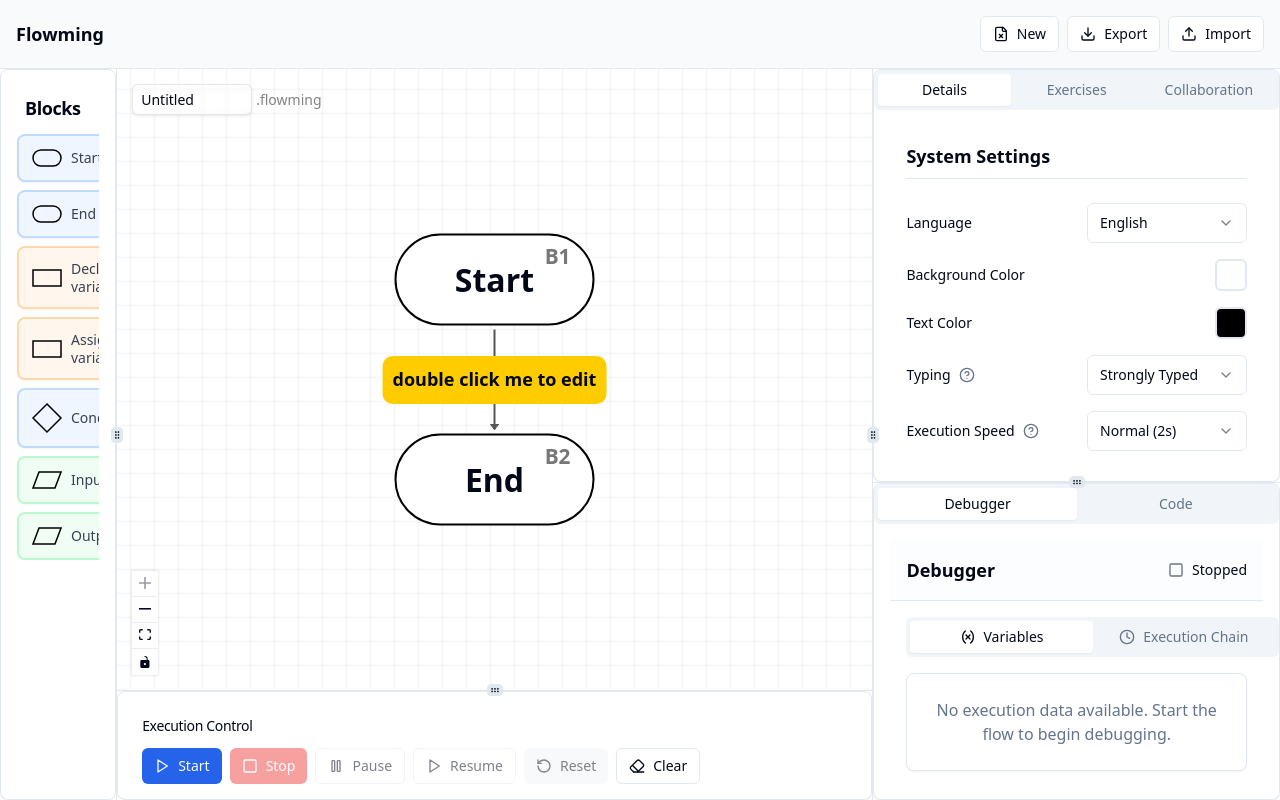
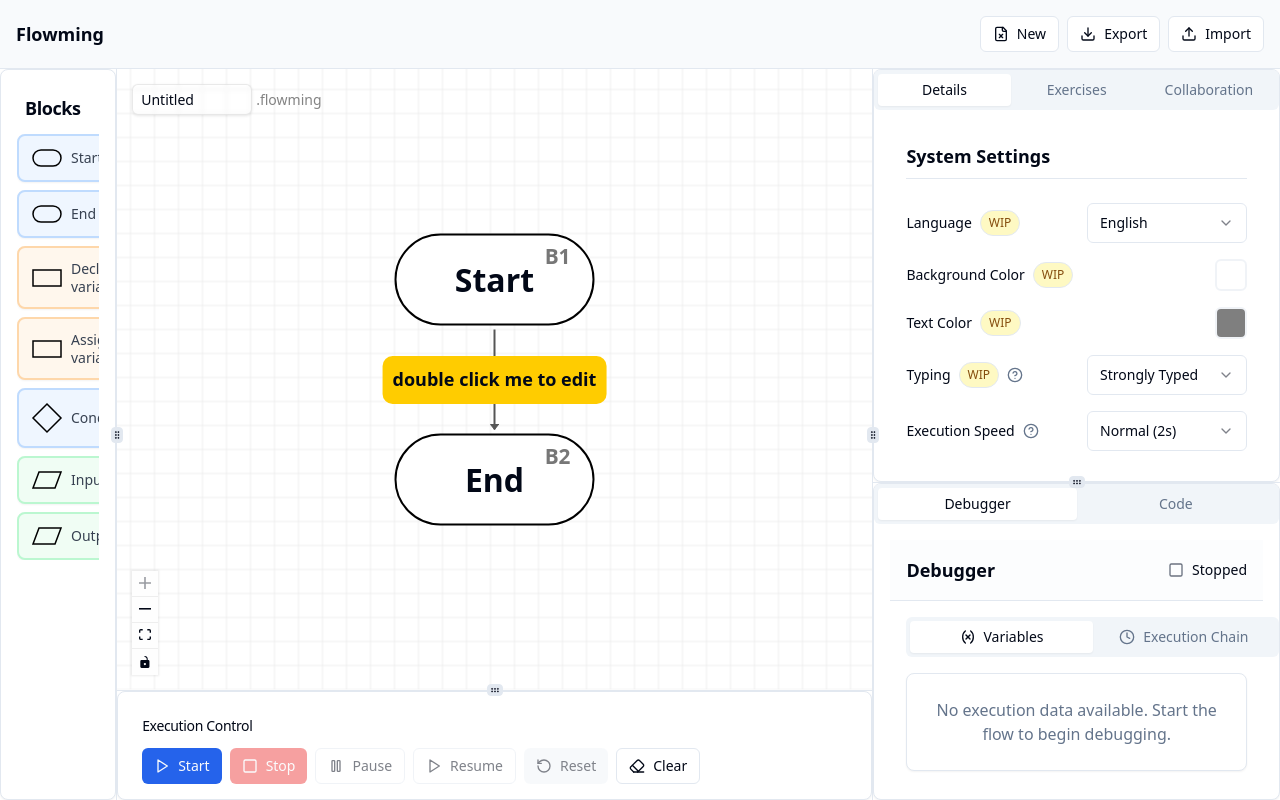
Before and after one commit to MrPoll0/flowming, a React (Vite) app: page / in a window 1280 px wide. Built offline with nearby package versions, Linux system fonts and the light colour scheme.

Commit message:
feat: WIP badges in settings with disabled future capabilities

```diff
--- a/src/components/SystemSettings.tsx
+++ b/src/components/SystemSettings.tsx
@@ -7,6 +7,44 @@ import { Tooltip, TooltipContent, TooltipProvider, TooltipTrigger } from '@/comp
 import { HelpCircle } from 'lucide-react';
 import { Button } from '@/components/ui/button';
 import { Popover, PopoverContent, PopoverTrigger } from '@/components/ui/popover';
+
+// Reusable WIP Badge Component
+const WIPBadge: React.FC = () => (
+  <span className="text-xs bg-yellow-100 text-yellow-800 px-2 py-1 rounded-full border">
+    WIP
+  </span>
+);
+
+// Reusable Setting Row Component
+const SettingRow: React.FC<{
+  label: string;
+  children: React.ReactNode;
+  showWIP?: boolean;
+  tooltip?: React.ReactNode;
+  htmlFor?: string;
+}> = ({ label, children, showWIP = false, tooltip, htmlFor }) => (
+  <div className="flex items-center justify-between">
+    <div className="flex items-center space-x-2">
+      <Label htmlFor={htmlFor} className="text-sm font-medium">
+        {label}
+      </Label>
+      {showWIP && <WIPBadge />}
+      {tooltip && (
+        <TooltipProvider delayDuration={100}>
+          <Tooltip>
+            <TooltipTrigger asChild>
+              <HelpCircle className="h-4 w-4 text-muted-foreground cursor-help" />
+            </TooltipTrigger>
+            <TooltipContent>{tooltip}</TooltipContent>
+          </Tooltip>
+        </TooltipProvider>
+      )}
+    </div>
+    <div className="flex items-center space-x-2">
+      {children}
+    </div>
+  </div>
+);
 
 const SystemSettings: React.FC = () => {
   const { settings, updateSetting } = useSystemSettings();
@@ -22,7 +60,7 @@ const SystemSettings: React.FC = () => {
 
   const languageOptions = [
     { value: 'en', label: 'English' },
-    { value: 'es', label: 'Español' }
+    { value: 'es', label: 'Español', disabled: true }
   ];
 
   const typingModeOptions = [
@@ -65,7 +103,7 @@ const SystemSettings: React.FC = () => {
             variant="outline"
             className="w-8 h-8 p-0 border-2"
             style={{ backgroundColor: value }}
-            disabled={isRunning}
+            disabled={true}
           />
         </PopoverTrigger>
         <PopoverContent className="w-64 p-3">
@@ -106,10 +144,11 @@ const SystemSettings: React.FC = () => {
 
       <div className="space-y-4">
         {/* Language Setting */}
-        <div className="flex items-center justify-between">
-          <Label htmlFor="language" className="text-sm font-medium">
-            Language
-          </Label>
+        <SettingRow
+          label="Language"
+          showWIP={true}
+          htmlFor="language"
+        >
           <Select
             value={settings.language}
             onValueChange={(value) => updateSetting('language', value)}
@@ -120,65 +159,52 @@ const SystemSettings: React.FC = () => {
             </SelectTrigger>
             <SelectContent>
               {languageOptions.map((option) => (
-                <SelectItem key={option.value} value={option.value}>
+                <SelectItem key={option.value} value={option.value} disabled={option.disabled}>
                   {option.label}
                 </SelectItem>
               ))}
             </SelectContent>
           </Select>
-        </div>
+        </SettingRow>
 
         {/* Background Color Setting */}
-        <div className="flex items-center justify-between">
-          <Label className="text-sm font-medium">
-            Background Color
-          </Label>
-          <div className="flex items-center space-x-2">
+        <SettingRow
+          label="Background Color"
+          showWIP={true}
+        >
           <ColorPicker
             value={settings.backgroundColor}
             onChange={(color) => handleColorChange('background', color)}
             type="background"
           />
-          </div>
-        </div>
+        </SettingRow>
 
         {/* Text Color Setting */}
-        <div className="flex items-center justify-between">
-          <Label className="text-sm font-medium">
-            Text Color
-          </Label>
-          <div className="flex items-center space-x-2">
+        <SettingRow
+          label="Text Color"
+          showWIP={true}
+        >
           <ColorPicker
             value={settings.textColor}
             onChange={(color) => handleColorChange('text', color)}
             type="text"
           />
-          </div>
-        </div>
+        </SettingRow>
 
         {/* Typing Mode Setting */}
-        <div className="flex items-center justify-between">
-          <div className="flex items-center space-x-2">
-            <Label className="text-sm font-medium">
-              Typing
-            </Label>
-            <TooltipProvider delayDuration={100}>
-              <Tooltip>
-                <TooltipTrigger asChild>
-                  <HelpCircle className="h-4 w-4 text-muted-foreground cursor-help" />
-                </TooltipTrigger>
-                <TooltipContent>
+        <SettingRow
+          label="Typing"
+          showWIP={true}
+          tooltip={
             <div className="text-sm max-w-xs">
               <p className="font-medium">Strongly Typed:</p>
-                    <p>Variables must have explicit types and type checking is enforced.</p>
+              <p>Type checking is enforced.</p>
               <br />
               <p className="font-medium">Weakly Typed:</p>
-                    <p>Variables can change types dynamically with automatic type conversion.</p>
+              <p>Type checking is not enforced and there are implicit type conversions.</p>
             </div>
-                </TooltipContent>
-              </Tooltip>
-            </TooltipProvider>
-          </div>
+          }
+        >
           <Select
             value={settings.typingMode}
             onValueChange={(value: 'strongly-typed' | 'weakly-typed') => updateSetting('typingMode', value)}
@@ -189,34 +215,24 @@ const SystemSettings: React.FC = () => {
             </SelectTrigger>
             <SelectContent>
               {typingModeOptions.map((option) => (
-                <SelectItem key={option.value} value={option.value}>
+                <SelectItem key={option.value} value={option.value} disabled={option.value === 'weakly-typed'}>
                   {option.label}
                 </SelectItem>
               ))}
             </SelectContent>
           </Select>
-        </div>
+        </SettingRow>
 
         {/* Execution Speed Setting */}
-        <div className="flex items-center justify-between">
-          <div className="flex items-center space-x-2">
-            <Label className="text-sm font-medium">
-              Execution Speed
-            </Label>
-            <TooltipProvider delayDuration={100}>
-              <Tooltip>
-                <TooltipTrigger asChild>
-                  <HelpCircle className="h-4 w-4 text-muted-foreground cursor-help" />
-                </TooltipTrigger>
-                <TooltipContent>
+        <SettingRow
+          label="Execution Speed"
+          tooltip={
             <div className="text-sm max-w-xs">
               <p>Controls how fast the flow execution moves between nodes.</p>
               <p>Slower speeds are better for learning and debugging.</p>
             </div>
-                </TooltipContent>
-              </Tooltip>
-            </TooltipProvider>
-          </div>
+          }
+        >
           <Select
             value={settings.executionSpeed.toString()}
             onValueChange={(value) => updateSetting('executionSpeed', parseInt(value))}
@@ -232,7 +248,7 @@ const SystemSettings: React.FC = () => {
               ))}
             </SelectContent>
           </Select>
-        </div>
+        </SettingRow>
       </div>
     </div>
   );
```
Lines whose indentation alone changed are shown as unchanged.
